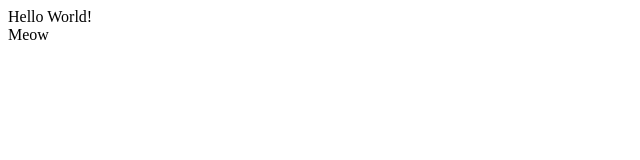
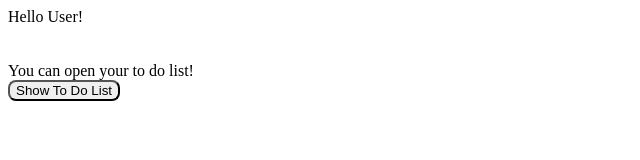
Before and after one commit to Rawrey/hello-world, a plain HTML site: page index.html in a window 1280 px wide. Shown: the whole page, without its empty margins (0-640 px from the left). Drawn offline with Linux system fonts and the light colour scheme.

Commit message:
edited text - made button for later use.

```diff
--- a/index.html
+++ b/index.html
@@ -2,11 +2,12 @@
 <html lang="en">
 <head>
   <meta charset="utf-8">
-  <title>hello world</title>
+  <title>To Do List</title>
 </head>
 <body>
-  <div>Hello World!</div>
-  <div>Meow</div>
+  <div>Hello User!</div><br><br>
+  <div>You can open your to do list!</div>
+  <button onclick="alert('404 ... in progress :P')"; style="border-radius: 8px;">Show To Do List</button>
   <script src="/lib/jquery-3.2.1.js"></script>
   <script src="/src/index.js"></script>
 </body>
```
